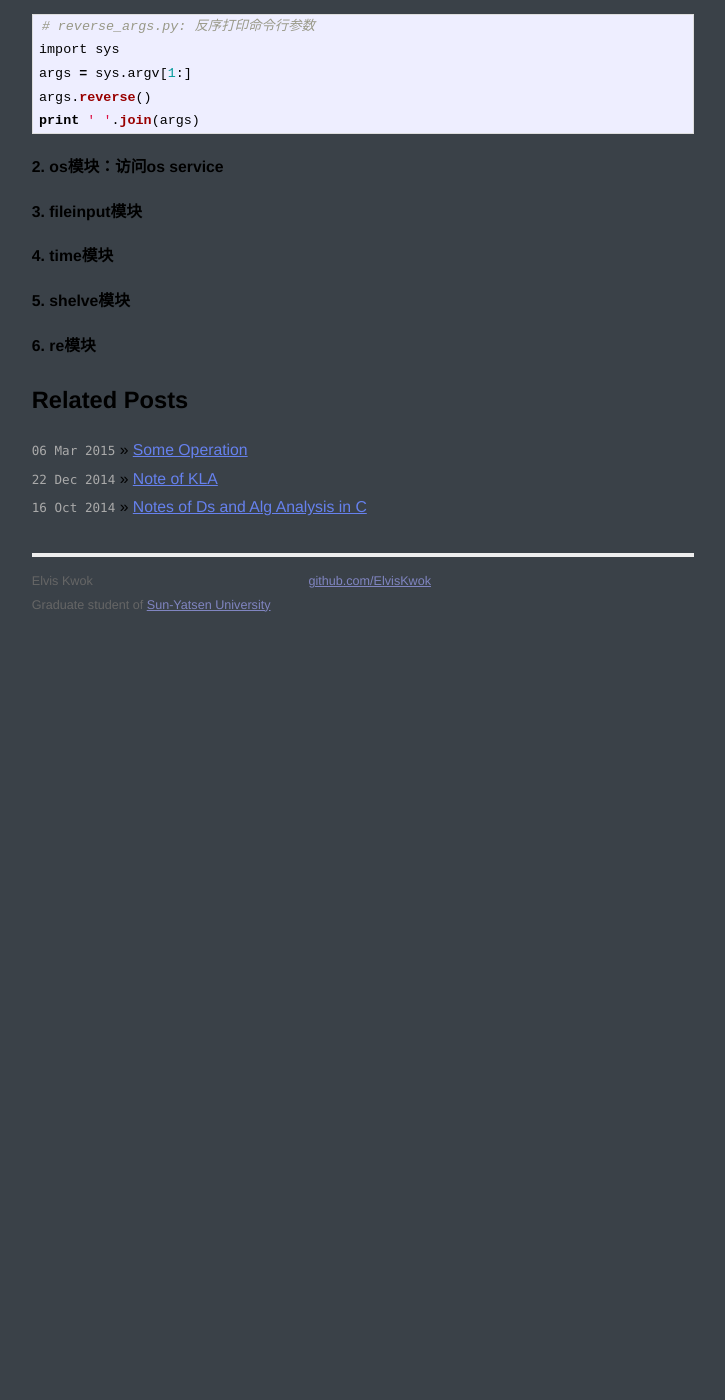
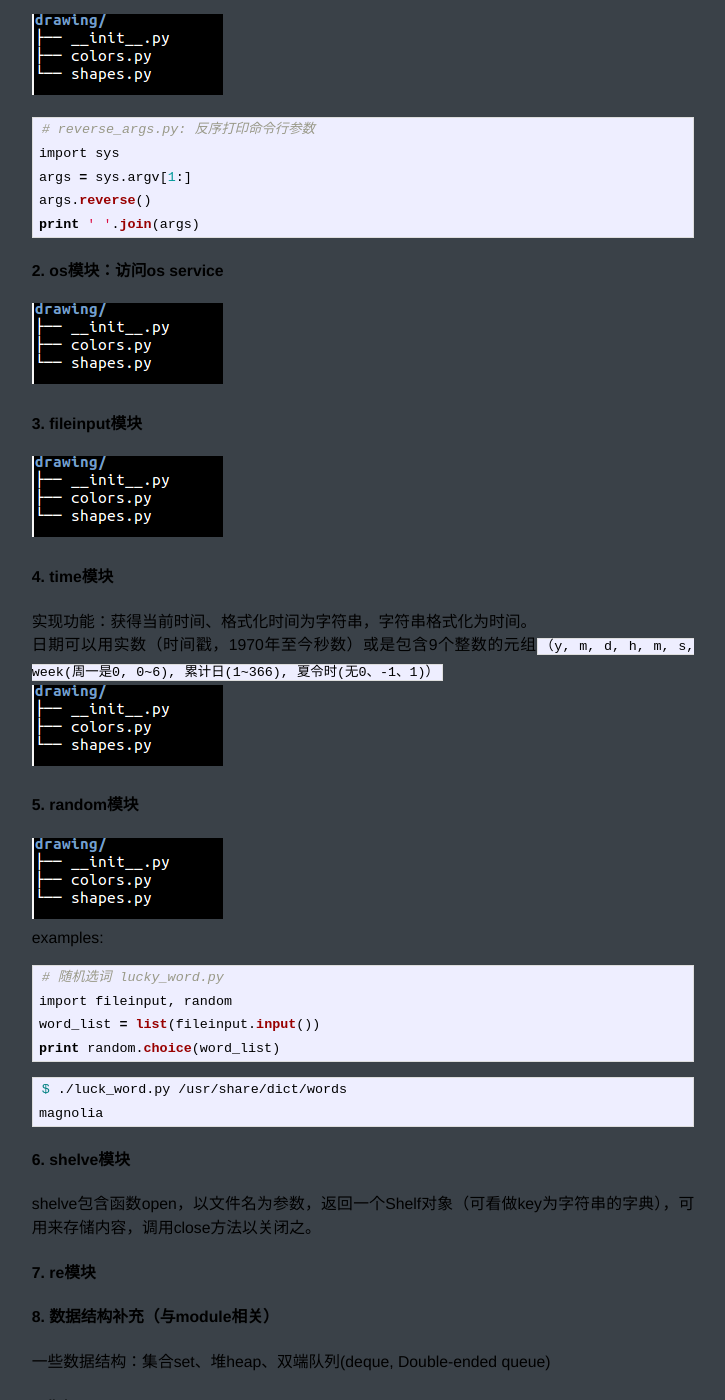
Before and after one commit to ElvisKwok/ElvisKwok.github.io, a Jekyll site: the page built from _posts/2015-01-31-notes-of-beginning-python.md, in a window 1280 px wide and 1400 px high, scrolled down 37550 px. Shown: the whole window, without its empty margins (277-1002 px from the left). Built offline with Jekyll 4.4.1, drawn with Linux system fonts in a browser that asks for light colours; Markdown is read by kramdown in place of the engine named in the settings; comment, search, counter and statistics services are not loaded; before the commit the page ends 38180 px from its top, so only the background shows below that; some of the changed text lies outside the part shown.

Commit message:
chapter 10 fighting!!!

````diff
--- a/_posts/2015-01-31-notes-of-beginning-python.md
+++ b/_posts/2015-01-31-notes-of-beginning-python.md
@@ -1787,29 +1788,135 @@
 ```
 
 
-
-
 #### 2. os模块：访问os service
-
-
+![img][10.3]
 
 
 #### 3. fileinput模块
-
-
+![img][10.4]
 
 
 #### 4. time模块
-
-
-
-
-#### 5. shelve模块
-
-
-
-
-#### 6. re模块
+实现功能：获得当前时间、格式化时间为字符串，字符串格式化为时间。
+日期可以用实数（时间戳，1970年至今秒数）或是包含9个整数的元组`（y, m, d, h, m, s, week(周一是0, 0~6), 累计日(1~366), 夏令时(无0、-1、1)）`
+![img][10.5]
+
+
+#### 5. random模块
+![img][10.6]
+examples:
+
+```python
+# 随机选词 lucky_word.py
+import fileinput, random
+word_list = list(fileinput.input())
+print random.choice(word_list)
+```
+
+```bash
+$ ./luck_word.py /usr/share/dict/words
+magnolia
+```
+
+
+#### 6. shelve模块
+shelve包含函数open，以文件名为参数，返回一个Shelf对象（可看做key为字符串的字典），可用来存储内容，调用close方法以关闭之。
+
+
+#### 7. re模块
+
+
+#### 8. 数据结构补充（与module相关）
+一些数据结构：集合set、堆heap、双端队列(deque, Double-ended queue)
+##### 1. 集合
+集合是由可迭代的对象（如序列）构建的，主要用于检查成员资格，元素不重复。
+集合是可变的（`frozenset(变量)`可产生不可变的集合），但是集合里面的元素是不可变的。
+Set类在python2.3以前是位于sets模块。
+
+```python
+>>> set([0, 1, 2, 0, 1, 2])
+set([0, 1, 2])
+# 可用set进行集合操作（如并、交、差）
+>>> a = set([1, 2, 3])
+>>> b = set([2, 3, 4])
+>>> a.union(b)
+set([1, 2, 3, 4])
+>>> a | b
+set([1, 2, 3, 4])
+>>> a&b
+set([2, 3])
+>>> c = a.intersection(b)
+>>> c
+set([2, 3])
+>>> c.issubset(a)
+True
+>>> a.issuperset(b)
+False
+>>> a.issuperset(c)
+True
+>>> a.difference(b)
+set([1])
+>>> a-b
+set([1])
+```
+
+##### 2. 堆
+堆是优先队列的一种，Python没有堆类型，只有一个包含堆操作函数的模块heapq。q是queue的缩写。
+***小顶堆***(元素[i]小于元素[2i]和元素[2i+1])，可以快速找到min
+下面是heapq模块中重要的函数：
+![img][10.7]
+
+```python
+>>> from heapq import *
+>>> from random import shuffle
+>>> data = range(10)
+>>> shuffle(data)
+>>> heap = []
+>>> for n in data:
+...     heappush(heap, n)
+...
+>>> heap
+[0, 1, 4, 2, 6, 9, 7, 5, 3, 8]
+>>> heappush(heap, 0.001)
+>>> heap
+[0, 0.001, 4, 2, 1, 9, 7, 5, 3, 8, 6]
+>>> heappop(heap)   # 弹出最小元素
+0
+>>> heappop(heap)
+0.001
+>>> heappop(heap)
+1
+>>> heappop(heap)
+2
+```
+
+###### 3. 双端队列
+collections模块包含双端队列deque类型。
+使用双端队列能有效在队列头部增加和弹出元素（appendleft, popleft），还能旋转队列。
+
+```python
+>>> from collections import deque
+>>> q = deque(range(5))
+>>> q
+deque([0, 1, 2, 3, 4])
+>>> q.append(5)
+>>> q
+deque([0, 1, 2, 3, 4, 5])
+>>> q.appendleft(6)
+>>> q
+deque([6, 0, 1, 2, 3, 4, 5])
+>>> q.pop()
+5
+>>> q.popleft()
+6
+>>> q.rotate(3)
+>>> q
+deque([2, 3, 4, 0, 1])
+```
+
+
+
+
 
 
 
@@ -1820,3 +1927,9 @@
 [3.1]: /images/beginning_python/3.1.png "format type"
 [8.1]: /images/beginning_python/8.1.png "Built-in Exceptions"
 [10.1]: /images/beginning_python/10.1.png "package of module"
+[10.2]: /images/beginning_python/10.1.png "module of sys"
+[10.3]: /images/beginning_python/10.1.png "module of os"
+[10.4]: /images/beginning_python/10.1.png "module of fileinput"
+[10.5]: /images/beginning_python/10.1.png "module of time"
+[10.6]: /images/beginning_python/10.1.png "module of random"
+[10.7]: /images/beginning_python/10.1.png "module of heapq"
````
Also changed, not shown: other parts of _posts/2015-01-31-notes-of-beginning-python.md (+1 -0 lines).
